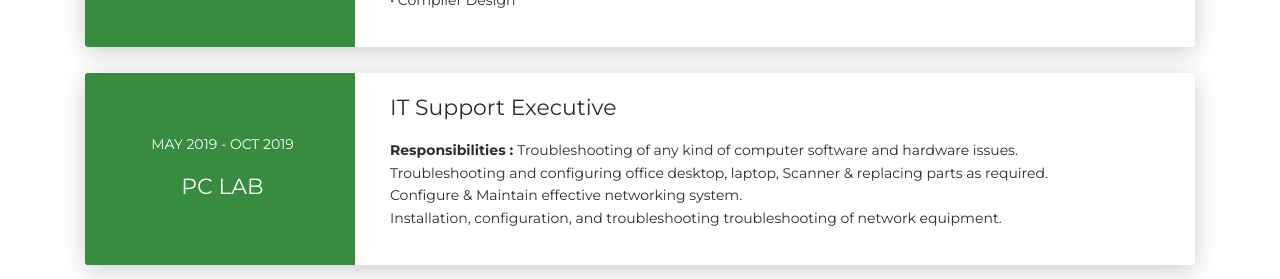
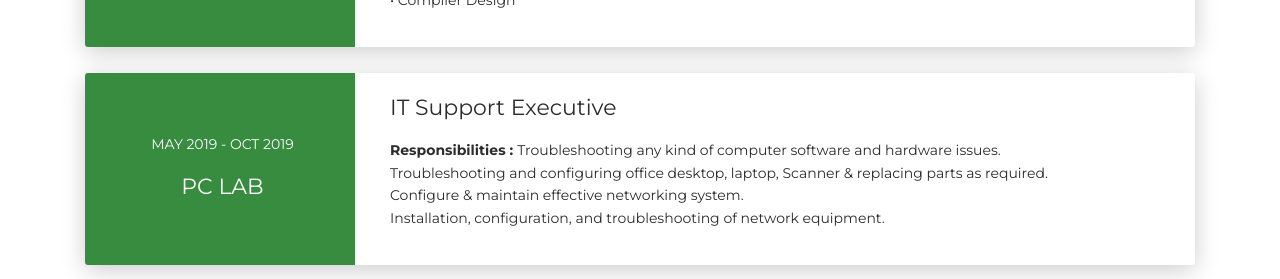
Before and after one commit to Asiqur-Rahman-Tushar/Asiqur-Rahman, a plain HTML site: page index.html in a window 1280 px wide. Shown: the part 4740-5019 px from the top of the page. Drawn offline with Linux system fonts and the light colour scheme.

Commit message:
Update index.html

```diff
--- a/index.html
+++ b/index.html
@@ -585,10 +585,10 @@
         <div class="col-md-9" data-aos="fade-left" data-aos-offset="50" data-aos-duration="500">
           <div class="card-body">
             <div class="h5">IT Support Executive</div>
-            <p><b>Responsibilities : </b>Troubleshooting of any kind of computer software and hardware issues.<br>
+            <p><b>Responsibilities : </b>Troubleshooting any kind of computer software and hardware issues.<br>
               Troubleshooting and configuring office desktop, laptop, Scanner & replacing parts as required.<br>
-              Configure & Maintain effective networking system.<br>
-              Installation, configuration, and troubleshooting troubleshooting of network equipment.</p>
+              Configure & maintain effective networking system.<br>
+              Installation, configuration, and troubleshooting of network equipment.</p>
           </div>
         </div>
       </div>
```
